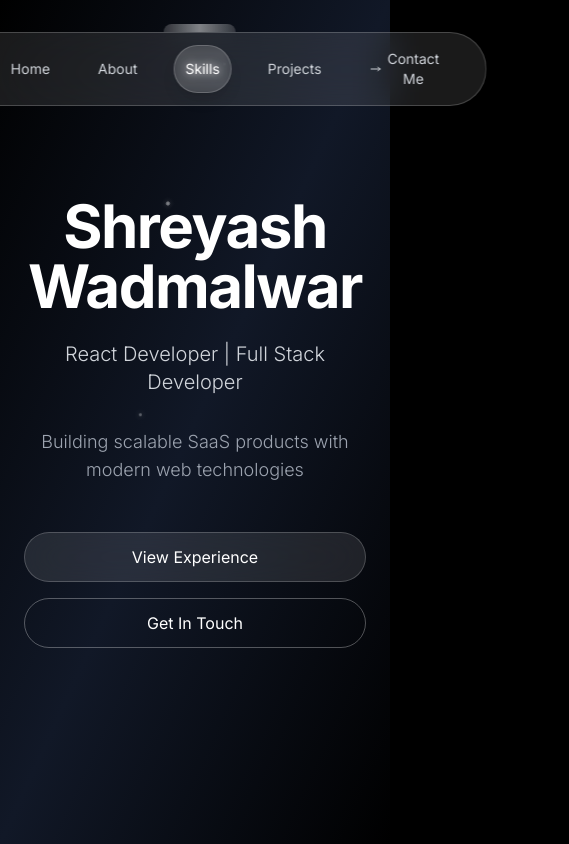
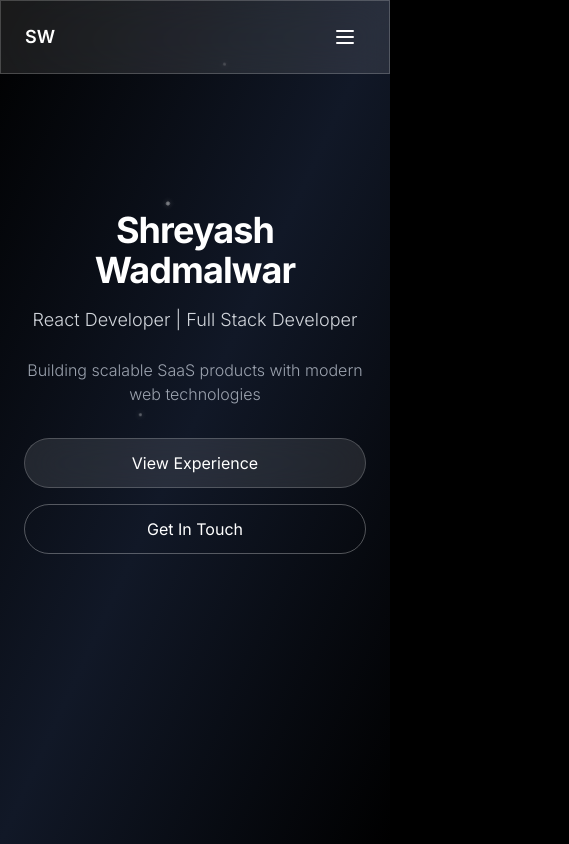
Before and after one commit to shreywadmalwar/shreyash_wadmalwar, a React (Create React App) app: page / in a window 390 px wide. Shown: the top 844 px of the page, 569 px wide, since content can reach past the window. Built offline with nearby package versions, Linux system fonts and the light colour scheme.

Commit message:
Updated Header and mobile menu layout

```diff
--- a/src/components/Contact.js
+++ b/src/components/Contact.js
@@ -5,13 +5,13 @@ const Contact = ({ isDrawerOpen, setIsDrawerOpen }) => {
 
   return (
     <>
-      <section id="contact" className="py-20 flex items-center bg-gradient-to-br from-black via-gray-900 to-black relative">
+      <section id="contact" className="py-20 mb-20 flex items-center bg-gradient-to-br from-black via-gray-900 to-black relative">
         <div className="container mx-auto px-6">
           <div className="max-w-4xl mx-auto text-center">
-            <h3 className="text-4xl font-normal text-white whitespace-nowrap mb-2">
+            <h3 className="text-2xl md:text-4xl font-normal text-white mb-2">
               FROM CONCEPT TO <span className="font-bold">CREATION</span>
             </h3>
-            <h3 className="text-4xl font-normal text-white whitespace-nowrap mt-3 mb-8">
+            <h3 className="text-2xl md:text-4xl font-normal text-white mt-3 mb-8">
               LET'S MAKE IT <span className="font-bold">HAPPEN!</span>
             </h3>
 
@@ -38,7 +38,7 @@ const Contact = ({ isDrawerOpen, setIsDrawerOpen }) => {
             className="absolute inset-0 bg-black/50"
             onClick={() => setIsDrawerOpen(false)}
           />
-          <div className="bg-white dark:bg-gray-900 fixed bottom-0 left-0 right-0 mx-auto w-full max-w-xl rounded-t-[10px] border border-gray-200 dark:border-gray-700 px-6 pb-6 sm:px-8 z-50">
+          <div className="bg-white dark:bg-gray-900 fixed bottom-0 left-0 right-0 mx-auto w-full max-w-xl rounded-t-[10px] border border-gray-200 dark:border-gray-700 px-6 pb-6 sm:px-8 mb-10 z-50">
             <div className="mx-auto mt-4 h-2 w-[100px] rounded-full bg-black/10 dark:bg-white/20" />
 
             <div className="flex my-6 justify-center gap-4">
--- a/src/components/Footer.js
+++ b/src/components/Footer.js
@@ -2,7 +2,7 @@ import React from 'react';
 
 const Footer = () => {
   return (
-    <footer className="bg-black py-8 border-t border-white/10">
+    <footer className="bg-black py-8 mb-10 border-t border-white/10">
       <div className="container mx-auto px-6 text-center">
         <p className="text-gray-400 font-light">
           © 2024 Shreyash Wadmalwar. Built with React & Tailwind CSS.
--- a/src/components/Header.js
+++ b/src/components/Header.js
@@ -1,21 +1,35 @@
-import React from 'react';
+import React, { useState } from "react";
 
 const Header = ({ activeSection, scrollToSection, openContactDrawer }) => {
-  const sections = [{id: 'hero', name: 'Home'}, {id: 'about', name: 'About'}, {id: 'skills', name: 'Skills'}, {id: 'projects', name: 'Projects'}];
-  const activeIndex = sections.findIndex(section => section.id === activeSection);
+  const [isMenuOpen, setIsMenuOpen] = useState(false);
+
+  const sections = [
+    { id: "hero", name: "Home" },
+    { id: "about", name: "About" },
+    { id: "skills", name: "Skills" },
+    { id: "projects", name: "Projects" },
+  ];
+
+  const activeIndex = sections.findIndex(
+    (section) => section.id === activeSection
+  );
 
   return (
-    <header className="fixed top-8 left-1/2 transform -translate-x-1/2 z-50">
+    <>
+      {/* Desktop Header */}
+      <header className="hidden md:block fixed top-8 left-1/2 transform -translate-x-1/2 z-50">
+        {/* Animated pulse underline */}
         {activeIndex !== -1 && (
           <div
             className="absolute -top-2 h-2 bg-gradient-to-r from-white/30 via-white/90 to-white/30 backdrop-blur-md rounded-t-full shadow-lg shadow-white/50 animate-pulse transition-all duration-300"
             style={{
               left: `${100 + activeIndex * 80}px`,
-            width: `${sections[activeIndex].name.length * 8 + 24}px`
+              width: `${sections[activeIndex].name.length * 8 + 24}px`,
             }}
           />
         )}
-      <nav className="glass rounded-full px-8 py-3">
+
+        <nav className="glass rounded-full px-8 py-3 relative z-50">
           <div className="flex items-center space-x-8">
             <div className="text-lg font-semibold text-white">SW</div>
             <div className="flex space-x-6">
@@ -24,7 +38,9 @@ const Header = ({ activeSection, scrollToSection, openContactDrawer }) => {
                   key={item.id}
                   onClick={() => scrollToSection(item.id)}
                   className={`text-sm transition-colors relative px-3 py-1 ${
-                  activeSection === item.id ? 'text-white' : 'text-gray-300 hover:text-white'
+                    activeSection === item.id
+                      ? "text-white"
+                      : "text-gray-300 hover:text-white"
                   }`}
                 >
                   {item.name}
@@ -37,8 +53,18 @@ const Header = ({ activeSection, scrollToSection, openContactDrawer }) => {
                 onClick={openContactDrawer}
                 className="text-sm text-gray-300 hover:text-white transition-colors px-3 py-1 flex items-center gap-1"
               >
-              <svg className="w-4 h-4" fill="none" stroke="currentColor" viewBox="0 0 24 24">
-                <path strokeLinecap="round" strokeLinejoin="round" strokeWidth={2} d="M17 8l4 4m0 0l-4 4m4-4H3" />
+                <svg
+                  className="w-4 h-4"
+                  fill="none"
+                  stroke="currentColor"
+                  viewBox="0 0 24 24"
+                >
+                  <path
+                    strokeLinecap="round"
+                    strokeLinejoin="round"
+                    strokeWidth={2}
+                    d="M17 8l4 4m0 0l-4 4m4-4H3"
+                  />
                 </svg>
                 Contact Me
               </button>
@@ -46,6 +72,96 @@ const Header = ({ activeSection, scrollToSection, openContactDrawer }) => {
           </div>
         </nav>
       </header>
+
+      {/* Mobile Header */}
+      <header className="md:hidden fixed top-0 left-0 right-0 z-50">
+        <nav className="glass w-full px-6 py-4">
+          <div className="flex items-center justify-between w-full">
+            <div className="text-lg font-semibold text-white">SW</div>
+            <button
+              onClick={() => setIsMenuOpen(!isMenuOpen)}
+              className="text-white p-2 transition-transform duration-300 hover:scale-110"
+            >
+              <svg
+                className="w-6 h-6 transition-transform duration-300"
+                fill="none"
+                stroke="currentColor"
+                viewBox="0 0 24 24"
+              >
+                {isMenuOpen ? (
+                  <path
+                    strokeLinecap="round"
+                    strokeLinejoin="round"
+                    strokeWidth={2}
+                    d="M6 18L18 6M6 6l12 12"
+                    className="animate-pulse"
+                  />
+                ) : (
+                  <path
+                    strokeLinecap="round"
+                    strokeLinejoin="round"
+                    strokeWidth={2}
+                    d="M4 6h16M4 12h16M4 18h16"
+                  />
+                )}
+              </svg>
+            </button>
+          </div>
+        </nav>
+      </header>
+
+      {/* Mobile Full-Screen Menu */}
+      <div className={`fixed inset-0 z-40 md:hidden bg-black/70 backdrop-blur-sm transition-opacity duration-300 ${
+        isMenuOpen ? 'opacity-100' : 'opacity-0 pointer-events-none'
+      }`}>
+        <div className={`fixed left-0 top-0 w-full h-screen bg-black px-6 pt-24 pb-8 transform transition-transform duration-300 ease-in-out overflow-hidden ${
+          isMenuOpen ? 'translate-x-0' : '-translate-x-full'
+        }`}>
+          <div className="flex flex-col items-start justify-start space-y-8 max-w-full">
+            {sections.map((item, index) => (
+              <button
+                key={item.id}
+                onClick={() => {
+                  scrollToSection(item.id);
+                  setIsMenuOpen(false);
+                }}
+                className={`w-full text-left text-3xl py-4 border-b border-white/10 transition-all duration-300 truncate ${
+                  activeSection === item.id
+                    ? "text-white"
+                    : "text-gray-300 hover:text-white"
+                }`}
+                style={{ transitionDelay: `${index * 100}ms` }}
+              >
+                {item.name}
+              </button>
+            ))}
+            <button
+              onClick={() => {
+                openContactDrawer();
+                setIsMenuOpen(false);
+              }}
+              className="w-full text-left text-3xl py-4 text-gray-300 hover:text-white transition-all duration-300 flex items-center gap-3 truncate"
+              style={{ transitionDelay: `${sections.length * 100}ms` }}
+            >
+              <svg
+                className="w-6 h-6 flex-shrink-0"
+                fill="none"
+                stroke="currentColor"
+                viewBox="0 0 24 24"
+              >
+                <path
+                  strokeLinecap="round"
+                  strokeLinejoin="round"
+                  strokeWidth={2}
+                  d="M17 8l4 4m0 0l-4 4m4-4H3"
+                />
+              </svg>
+              Contact Me
+            </button>
+          </div>
+        </div>
+      </div>
+    </>
   );
 };
 
--- a/src/components/Hero.js
+++ b/src/components/Hero.js
@@ -2,15 +2,15 @@ import React from 'react';
 
 const Hero = ({ scrollToSection }) => {
   return (
-    <section id="hero" className="min-h-screen flex items-center justify-center bg-gradient-to-br from-black via-gray-900 to-black relative overflow-hidden">
+    <section id="hero" className="min-h-screen flex items-center justify-center bg-gradient-to-br from-black via-gray-900 to-black relative overflow-hidden pb-20">
       <div className="container mx-auto px-6 text-center relative z-10">
-        <h1 className="text-6xl md:text-8xl font-bold text-white mb-6 tracking-tight">
+        <h1 className="text-4xl md:text-6xl lg:text-8xl font-bold text-white mb-4 md:mb-6 tracking-tight">
           Shreyash Wadmalwar
         </h1>
-        <p className="text-xl md:text-2xl text-gray-300 mb-8 font-light">
+        <p className="text-lg md:text-xl lg:text-2xl text-gray-300 mb-6 md:mb-8 font-light">
           React Developer | Full Stack Developer
         </p>
-        <p className="text-lg text-gray-400 mb-12 max-w-2xl mx-auto font-light">
+        <p className="text-base md:text-lg text-gray-400 mb-8 md:mb-12 max-w-2xl mx-auto font-light">
           Building scalable SaaS products with modern web technologies
         </p>
         <div className="flex flex-col sm:flex-row gap-4 justify-center">
--- a/src/components/Projects.js
+++ b/src/components/Projects.js
@@ -90,7 +90,7 @@ const Projects = () => {
           variants={containerVariants}
         >
           <motion.div
-            className="text-center mb-16"
+            className="text-left mb-16"
             variants={itemVariants}
           >
             <p className="text-xl text-gray-400 font-bold mb-2">The Experience</p>
--- a/src/components/Skills.js
+++ b/src/components/Skills.js
@@ -121,10 +121,10 @@ const SkillCard = ({ skill, skillIndex, categoryIndex }) => {
       initial={{ opacity: 0, y: 50 }}
       animate={controls}
     >
-      <div className="glass rounded-xl p-6 min-h-20 w-fit min-w-full transition-all duration-300 hover:scale-105 hover:shadow-lg hover:shadow-white/10 cursor-pointer">
-        <div className="flex items-center space-x-4">
-          <skill.icon className={`text-4xl ${skill.color} flex-shrink-0`} />
-          <h3 className="text-white font-light text-lg whitespace-nowrap">{skill.name}</h3>
+      <div className="glass rounded-xl p-4 md:p-6 min-h-16 md:min-h-20 w-full transition-all duration-300 hover:scale-105 hover:shadow-lg hover:shadow-white/10 cursor-pointer">
+        <div className="flex items-center space-x-3 md:space-x-4">
+          <skill.icon className={`text-2xl md:text-4xl ${skill.color} flex-shrink-0`} />
+          <h3 className="text-white font-light text-sm md:text-lg truncate">{skill.name}</h3>
         </div>
       </div>
 
@@ -146,16 +146,16 @@ const Skills = () => {
   return (
     <section id="skills" className="py-20 flex items-center bg-gradient-to-br from-black via-gray-900 to-black relative">
       <div className="container mx-auto px-6">
-        <h2 className="text-5xl font-bold text-white text-center mb-16">Skills</h2>
-        <div className="max-w-6xl mx-auto p-8">
+        <h2 className="text-3xl md:text-5xl font-bold text-white text-center mb-12 md:mb-16">Skills</h2>
+        <div className="max-w-6xl mx-auto p-4 md:p-8">
           {skillCategories.map((category, categoryIndex) => (
-            <div key={categoryIndex} className="mb-20">
-              <div className="flex">
-                <div className="w-1/4">
-                  <h3 className="text-4xl font-bold text-white font-mono">{category.title}</h3>
+            <div key={categoryIndex} className="mb-12 md:mb-20">
+              <div className="flex flex-col md:flex-row">
+                <div className="w-full md:w-1/4 mb-6 md:mb-0">
+                  <h3 className="text-2xl md:text-4xl font-bold text-white font-mono">{category.title}</h3>
                 </div>
-                <div className="w-3/4">
-                  <div className="flex flex-wrap gap-4">
+                <div className="w-full md:w-3/4">
+                  <div className="flex flex-wrap gap-3 md:gap-4">
                     {category.skills.map((skill, skillIndex) => (
                       <SkillCard key={skillIndex} skill={skill} skillIndex={skillIndex} categoryIndex={categoryIndex} />
                     ))}
```
Lines whose indentation alone changed are shown as unchanged.
